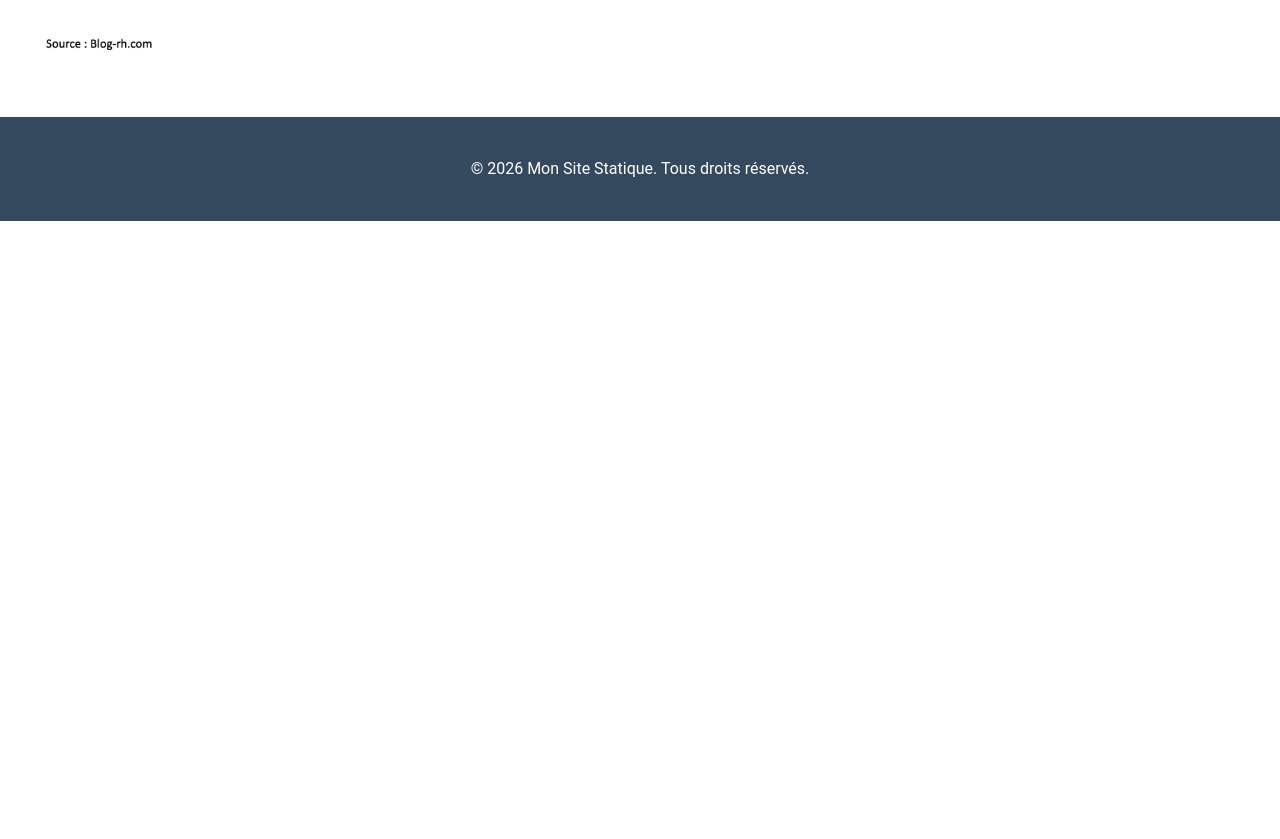
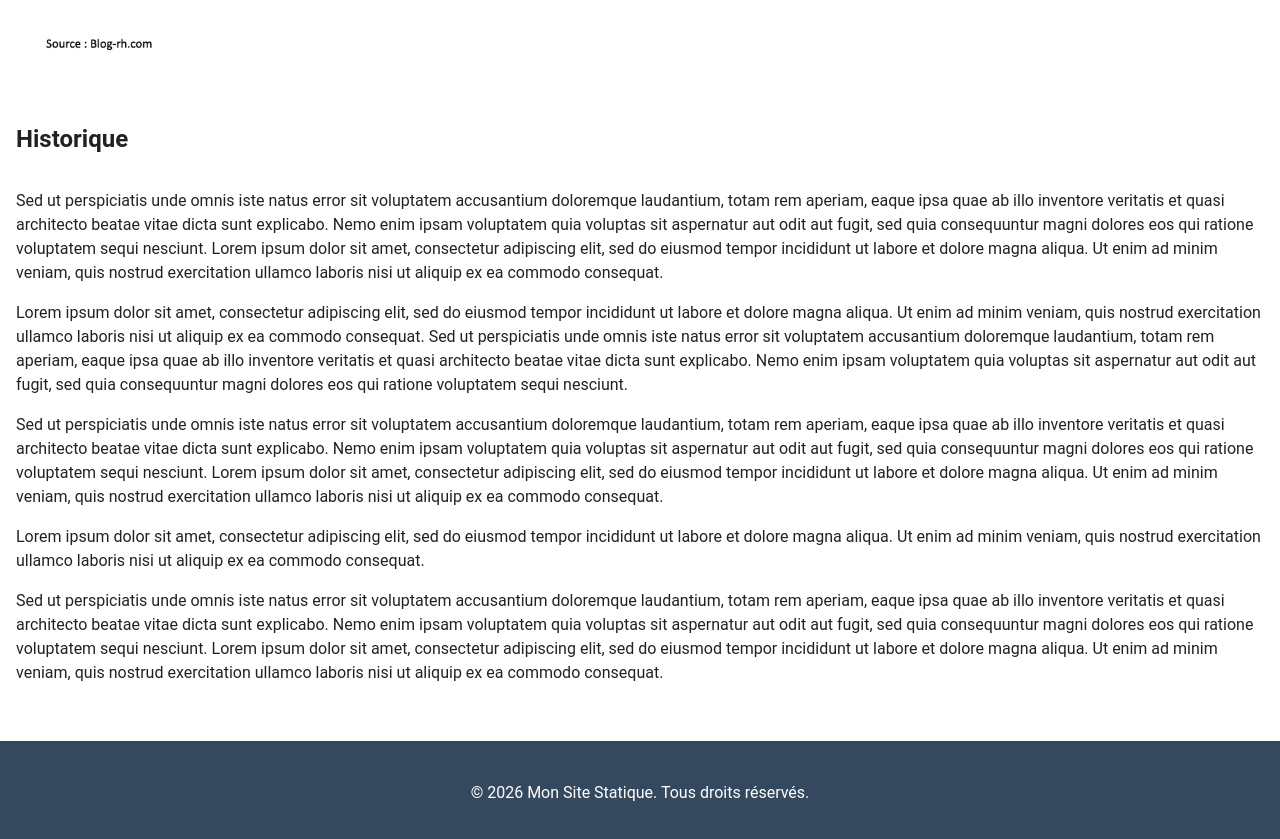
Before and after one commit to lupin100/Stage-Uqac, a Vue app in the folder frontend/: page /a-propos in a window 1280 px wide. Shown: the part 974-1813 px from the top of the page. Before the commit the page ends 1195 px from the top, so only its background shows below. Built offline with nearby package versions, Linux system fonts and the light colour scheme.

Commit message:
Finalisation de A propos

```diff
--- a/frontend/src/views/AProposView.vue
+++ b/frontend/src/views/AProposView.vue
@@ -46,6 +46,62 @@ import imageOrganigramme from '../assets/exemple-organigramme-pyramidal.png'
                 <v-img :src="imageOrganigramme" alt="Organigramme" max-width="1400" class="mx-auto"></v-img>
             </v-col>
 
+            <v-col cols="12">
+
+                <h2 class="text-h3 mb-8">
+                    Historique
+                </h2>
+
+                <p class="text-body-1 mb-4">
+                    Sed ut perspiciatis unde omnis iste natus error sit voluptatem accusantium doloremque laudantium,
+                    totam rem aperiam, eaque ipsa quae ab illo inventore veritatis et quasi architecto beatae vitae
+                    dicta sunt explicabo. Nemo enim ipsam voluptatem quia voluptas sit aspernatur aut odit aut fugit,
+                    sed quia consequuntur magni dolores eos qui ratione voluptatem sequi nesciunt.
+                    Lorem ipsum dolor sit amet, consectetur adipiscing elit, sed do eiusmod tempor incididunt ut labore
+                    et dolore magna aliqua. Ut enim ad minim veniam, quis nostrud exercitation ullamco laboris nisi ut
+                    aliquip ex ea commodo consequat.
+                </p>
+
+                <p class="text-body-1 mb-4">
+                    Lorem ipsum dolor sit amet, consectetur adipiscing elit, sed do eiusmod tempor incididunt ut labore
+                    et dolore magna aliqua. Ut enim ad minim veniam, quis nostrud exercitation ullamco laboris nisi ut
+                    aliquip ex ea commodo consequat.
+                    Sed ut perspiciatis unde omnis iste natus error sit voluptatem accusantium doloremque laudantium,
+                    totam rem aperiam, eaque ipsa quae ab illo inventore veritatis et quasi architecto beatae vitae
+                    dicta sunt explicabo. Nemo enim ipsam voluptatem quia voluptas sit aspernatur aut odit aut fugit,
+                    sed quia consequuntur magni dolores eos qui ratione voluptatem sequi nesciunt.
+                </p>
+
+                <p class="text-body-1 mb-4">
+                    Sed ut perspiciatis unde omnis iste natus error sit voluptatem accusantium doloremque laudantium,
+                    totam rem aperiam, eaque ipsa quae ab illo inventore veritatis et quasi architecto beatae vitae
+                    dicta sunt explicabo. Nemo enim ipsam voluptatem quia voluptas sit aspernatur aut odit aut fugit,
+                    sed quia consequuntur magni dolores eos qui ratione voluptatem sequi nesciunt.
+                    Lorem ipsum dolor sit amet, consectetur adipiscing elit, sed do eiusmod tempor incididunt ut labore
+                    et dolore magna aliqua. Ut enim ad minim veniam, quis nostrud exercitation ullamco laboris nisi ut
+                    aliquip ex ea commodo consequat.
+                </p>
+
+                <p class="text-body-1 mb-4">
+                    Lorem ipsum dolor sit amet, consectetur adipiscing elit, sed do eiusmod tempor incididunt ut labore
+                    et dolore magna aliqua. Ut enim ad minim veniam, quis nostrud exercitation ullamco laboris nisi ut
+                    aliquip ex ea commodo consequat.
+                </p>
+
+                <p class="text-body-1 mb-4">
+                    Sed ut perspiciatis unde omnis iste natus error sit voluptatem accusantium doloremque laudantium,
+                    totam rem aperiam, eaque ipsa quae ab illo inventore veritatis et quasi architecto beatae vitae
+                    dicta sunt explicabo. Nemo enim ipsam voluptatem quia voluptas sit aspernatur aut odit aut fugit,
+                    sed quia consequuntur magni dolores eos qui ratione voluptatem sequi nesciunt.
+                    Lorem ipsum dolor sit amet, consectetur adipiscing elit, sed do eiusmod tempor incididunt ut labore
+                    et dolore magna aliqua. Ut enim ad minim veniam, quis nostrud exercitation ullamco laboris nisi ut
+                    aliquip ex ea commodo consequat.
+                </p>
+
+
+
+            </v-col>
+
 
         </v-row>
     </v-container>
```
